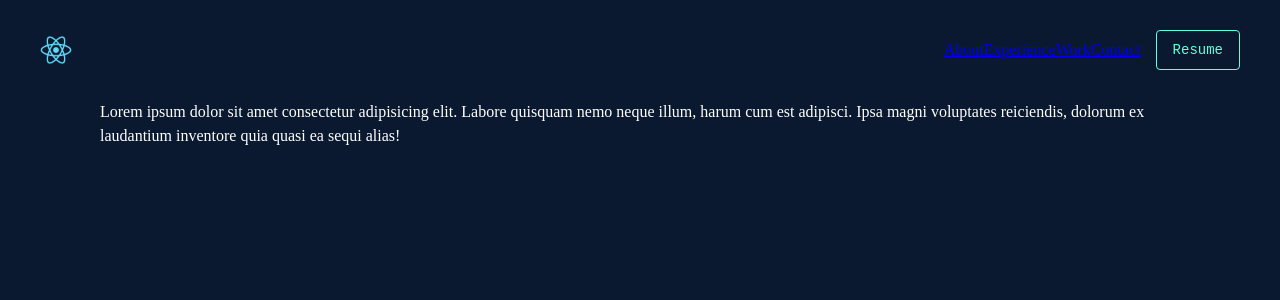
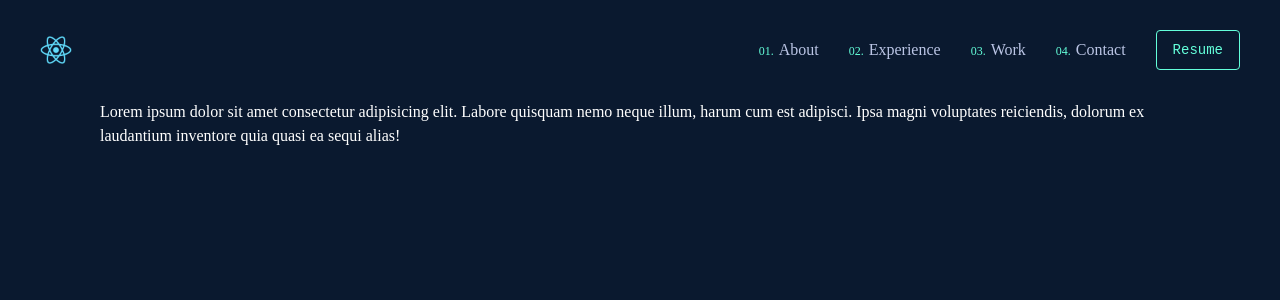
Before and after one commit to ExcitedDeveloper/portfolio, a React (Create React App) app: page / in a window 1280 px wide. Shown: the top 300 px of the page. Built offline with nearby package versions, Linux system fonts and the light colour scheme.

Commit message:
Format main menu options

```diff
--- a/src/components/Header/Header.css
+++ b/src/components/Header/Header.css
@@ -46,6 +46,31 @@
   list-style: none;
 }
 
+.nav-list li {
+  margin: 0 0.313rem;
+  position: relative;
+  counter-increment: item 1;
+  font-size: var(--fz-xs);
+}
+
+.nav-list li a::before {
+  content: '0' counter(item) '.';
+  margin-right: 0.313rem;
+  color: var(--highlight-color);
+  font-size: var(--fz-xxs);
+  text-align: right;
+}
+
+.nav-list li a {
+  padding: 0.625rem;
+  display: inline-block;
+  text-decoration: none;
+  text-decoration-skip-ink: auto;
+  color: var(--menu-text-color);
+  position: relative;
+  transition: var(--transition);
+}
+
 /* Breakpoints */
 @media screen and (min-width: 48rem) {
   .header-menu {
--- a/src/index.css
+++ b/src/index.css
@@ -7,6 +7,8 @@
   --transition: all 0.25s cubic-bezier(0.645, 0.045, 0.355, 1);
   --menu-font: 'SF Mono', 'Fira Code', 'Fira Mono', 'Roboto Mono', monospace;
   --border-radius: 0.25rem;
+  --fz-xxs: 0.75rem;
+  --fx-xs: 0.813rem;
   --fz-sm: 0.875rem;
   --nav-height: 6.25rem;
 }
```
